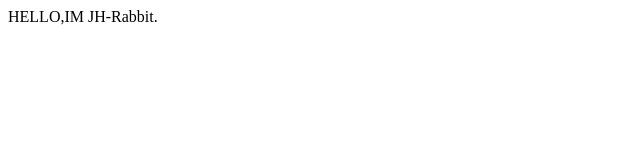
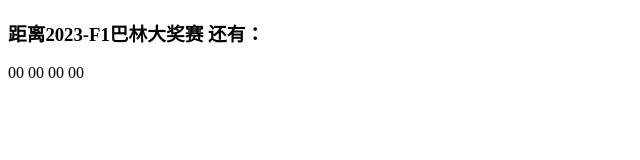
Before and after one commit to JH-Rabbit/JH-Rabbit.github.io, a plain HTML site: page index.html in a window 1280 px wide. Shown: the whole page, without its empty margins (0-640 px from the left). Drawn offline with Linux system fonts and the light colour scheme.

Commit message:
Update index.html

```diff
--- a/index.html
+++ b/index.html
@@ -1 +1,21 @@
-HELLO,IM JH-Rabbit.
+<!DOCTYPE html>
+<html lang="en">
+
+	<head>
+		<meta charset="UTF-8">
+		<title>倒计时</title>
+		<script type="text/javascript" src="js_time.js"></script>
+	</head>
+
+	<body onload="time();">
+		<div>
+			<h3>距离2023-F1巴林大奖赛 还有：</h3>
+			<span id="_d">00</span>
+			<span id="_h">00</span>
+			<span id="_m">00</span>
+			<span id="_s">00</span>
+		</div>
+		<!-- <a href="时间后台.html">后台</a> -->
+	</body>
+
+</html>
```
